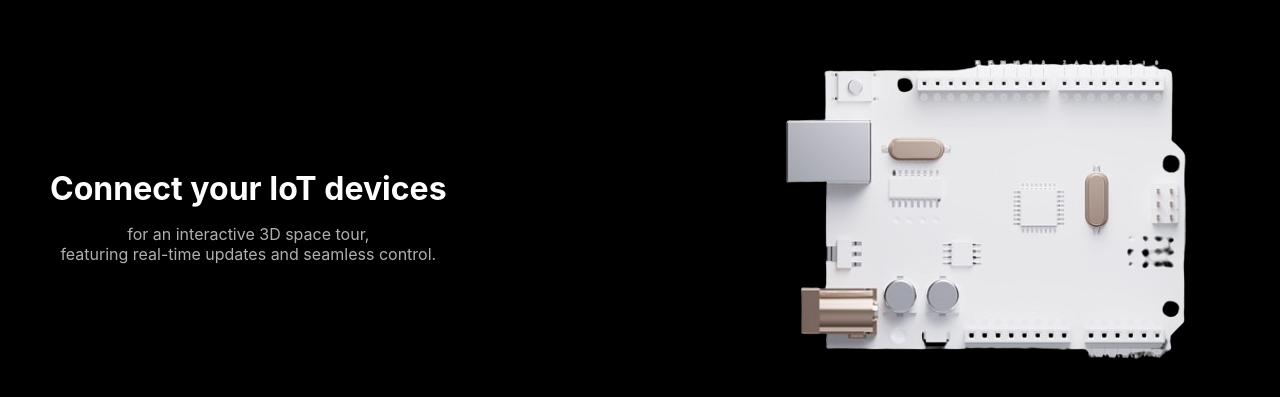
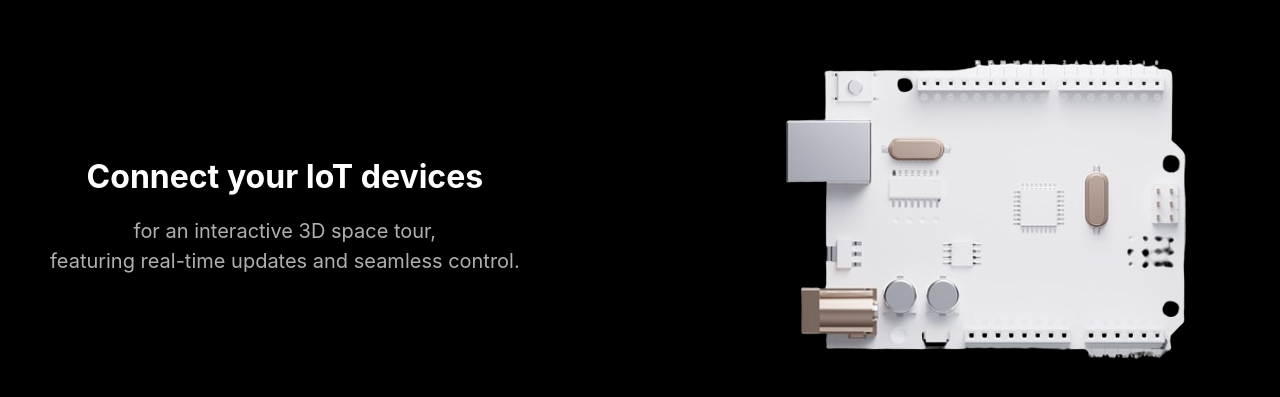
Before and after one commit to kawthar-shameseldeen/Space-Journey-Front, a React (Create React App) app in the folder space-journey/: page /iot in a window 1280 px wide. Shown: the part 237-634 px from the top of the page. Built offline with nearby package versions, Linux system fonts and the light colour scheme.

Commit message:
added iot p style

```diff
--- a/space-journey/src/pages/iot/iot.css
+++ b/space-journey/src/pages/iot/iot.css
@@ -14,3 +14,8 @@
     font-size: 2rem;
     margin-bottom: 10px;
 }
+.iot-content p {
+    font-size: 1.25rem;
+    line-height: 1.5;
+    margin-bottom: 20px;
+}
```
